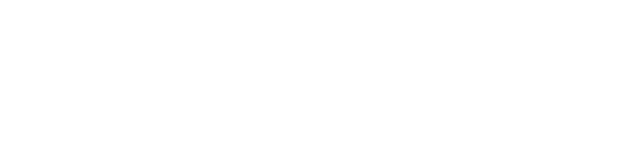
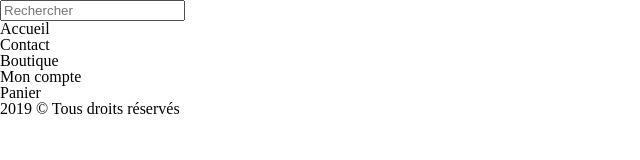
Before and after one commit to Antoine-Nemo/art-e-commerce, a plain HTML site: page index.html in a window 1280 px wide. Shown: the whole page, without its empty margins (0-640 px from the left). Drawn offline with Linux system fonts and the light colour scheme; files that its build step writes are made by us from their sources.

Commit message:
head html

```diff
--- a/index.html
+++ b/index.html
@@ -8,10 +8,34 @@
     <link rel="stylesheet" href="../css/styles.css" />
   </head>
   <body>
-    <div>
-      <header></header>
+    <div class="container">
+      <header class="header">
+        <form class="search">
+          <input class="search-input" placeholder="Rechercher" />
+        </form>
+        <nav class="nav">
+          <ul class="nav-links">
+            <li class="nav-item">
+              <a class="nav-item-link home" href="#">Accueil</a>
+            </li>
+
+            <li class="nav-item">
+              <a class="nav-item-link" href="#">Contact</a>
+            </li>
+            <li class="nav-item">
+              <a class="nav-item-link" href="#">Boutique</a>
+            </li>
+            <li class="nav-item">
+              <a class="nav-item-link" href="#">Mon compte</a>
+            </li>
+            <li class="nav-item">
+              <a class="nav-item-link" href="#">Panier</a>
+            </li>
+          </ul>
+        </nav>
+      </header>
       <main></main>
-      <footer></footer>
+      <footer class="footer">2019 &copy; Tous droits réservés</footer>
     </div>
   </body>
 </html>
```
